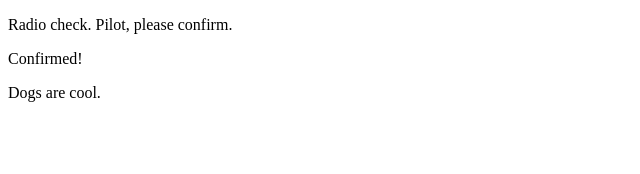
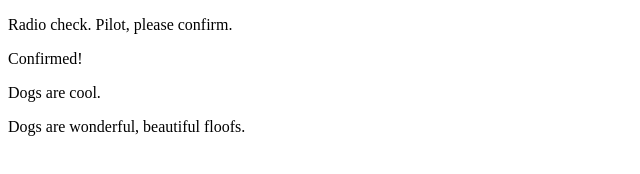
Before and after one commit to CaiLuther/Communication-Log-Control, a plain HTML site: page index.html in a window 1280 px wide. Shown: the whole page, without its empty margins (0-640 px from the left). Drawn offline with Linux system fonts and the light colour scheme.

Commit message:
Added another sentence!

```diff
--- a/index.html
+++ b/index.html
@@ -9,4 +9,7 @@
    <body>
       <p>Dogs are cool.</p>
    </body>
+   <body>
+      <p>Dogs are wonderful, beautiful floofs.</p>
+   </body>
 </html>
```
